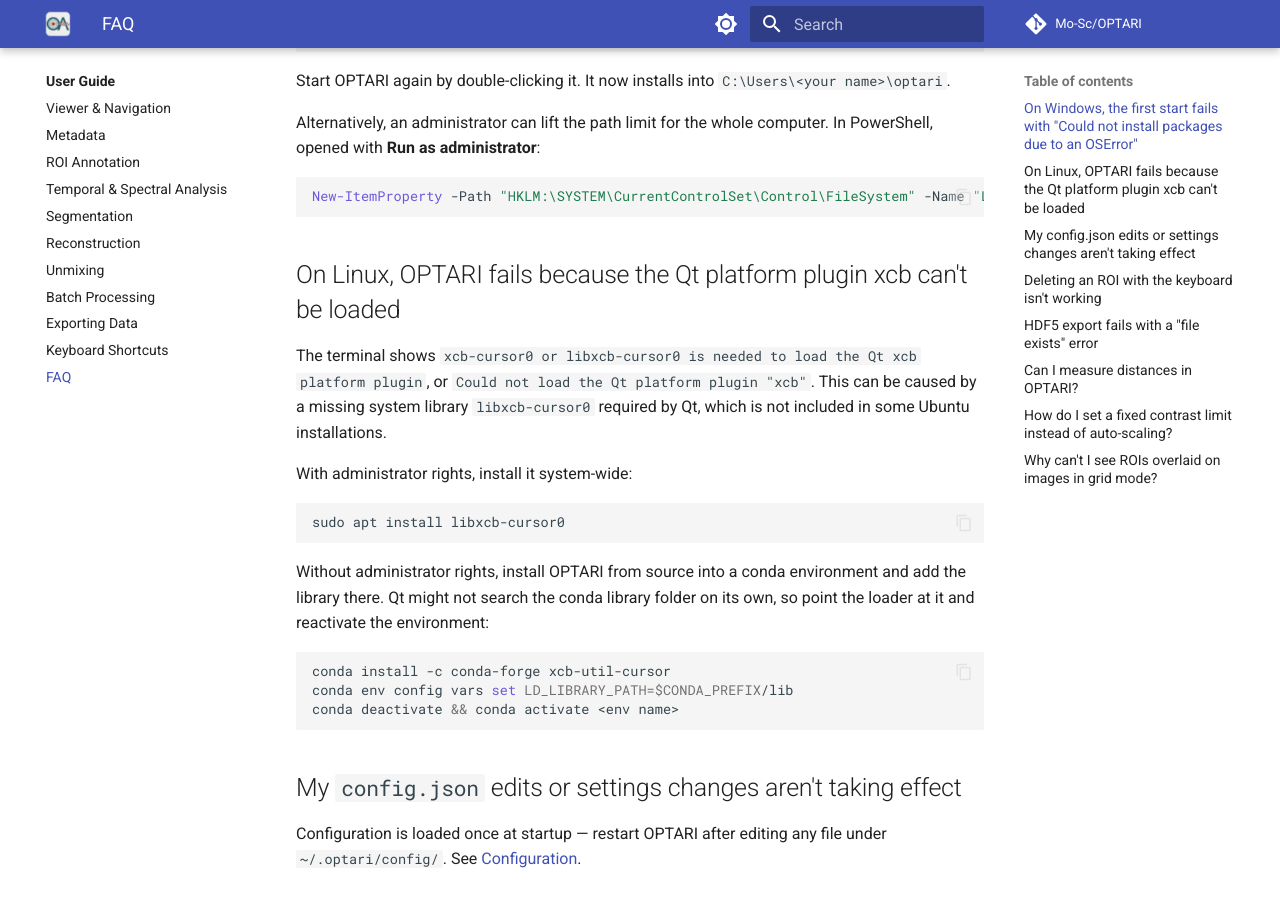
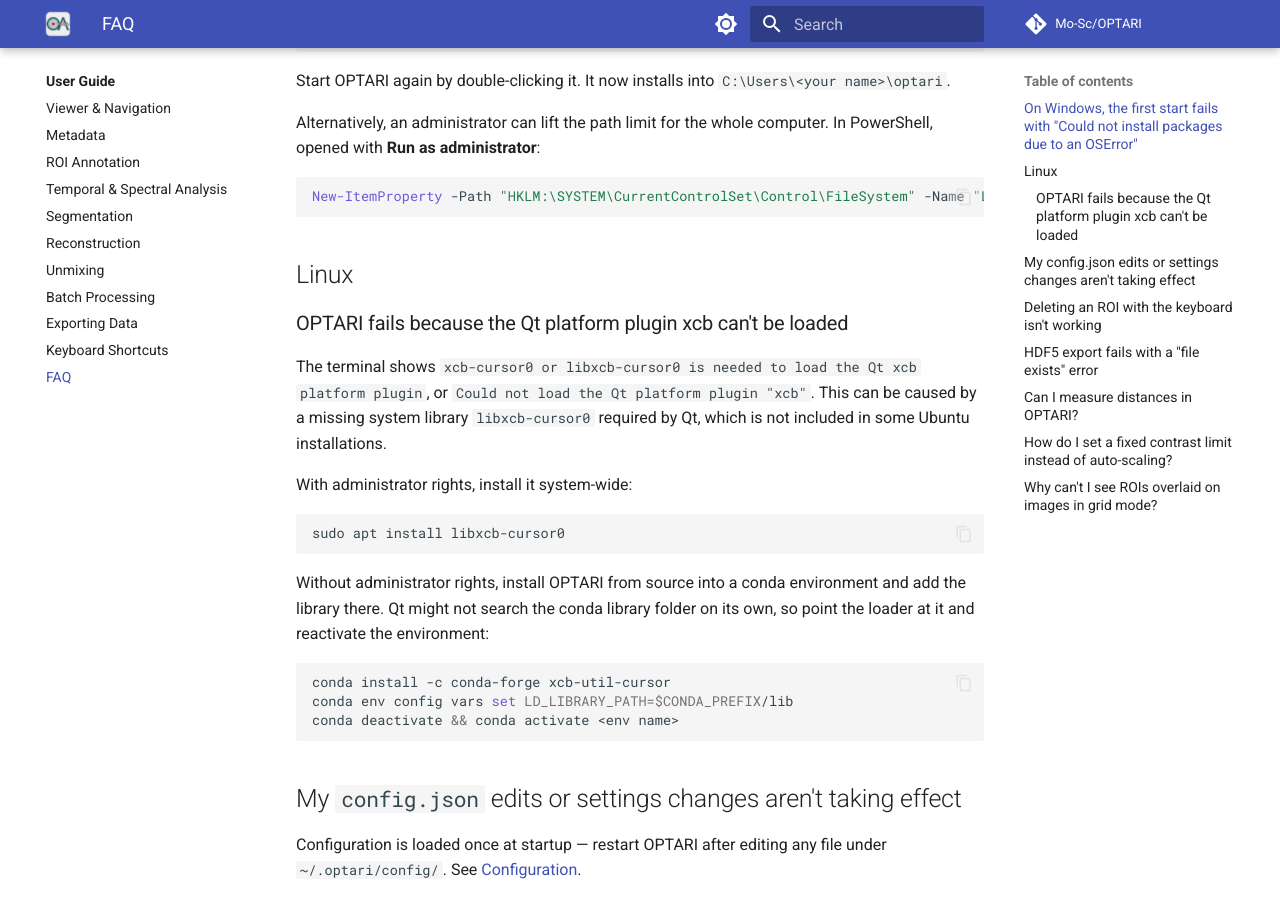
Before and after one commit to Mo-Sc/OPTARI, an MkDocs documentation site: the page built from docs/user-guide/faq.md, in a window 1280 px wide and 900 px high, scrolled down 487 px. Built offline with MkDocs 1.6.1 and Material for MkDocs 9.7.7, drawn with Linux system fonts in a browser that asks for light colours; comment, search, counter and statistics services are not loaded.

Commit message:
fixed some docs links

````diff
--- a/docs/installation/index.md
+++ b/docs/installation/index.md
@@ -19,7 +19,7 @@
       - **Windows**: click **More info** → **Run anyway**.
       - **macOS**: open **System Settings** → **Privacy & Security**, scroll to Security, then click
         **Open Anyway** next to the "optari was blocked" message.
-      - **Linux**: Run `chmod +x optari-v...` in the terminal to make the file executable. Also check this [FAQ](../user-guide/faq.md#on-linux-optari-aborts-because-the-qt-platform-plugin-xcb-cant-be-loaded).
+      - **Linux**: Run `chmod +x optari-v...` in the terminal to make the file executable. Also check this [FAQ](../user-guide/faq.md#optari-fails-because-the-qt-platform-plugin-xcb-cant-be-loaded).
 4. On first launch, OPTARI downloads its remaining dependencies — make sure your computer is connected to the
    internet. **This can take a few minutes**.
 5. Once set up, OPTARI launches automatically. On later runs, just open the same `optari-v` file again.
--- a/docs/user-guide/faq.md
+++ b/docs/user-guide/faq.md
@@ -23,7 +23,9 @@
 New-ItemProperty -Path "HKLM:\SYSTEM\CurrentControlSet\Control\FileSystem" -Name "LongPathsEnabled" -Value 1 -PropertyType DWORD -Force
 ```
 
-## On Linux, OPTARI fails because the Qt platform plugin xcb can't be loaded
+## Linux
+
+### OPTARI fails because the Qt platform plugin xcb can't be loaded
 
 The terminal shows `xcb-cursor0 or libxcb-cursor0 is needed to load the Qt xcb platform plugin`, or
 `Could not load the Qt platform plugin "xcb"`. This can be caused by a missing system library `libxcb-cursor0` required by Qt, which is not included in some Ubuntu installations.
````
